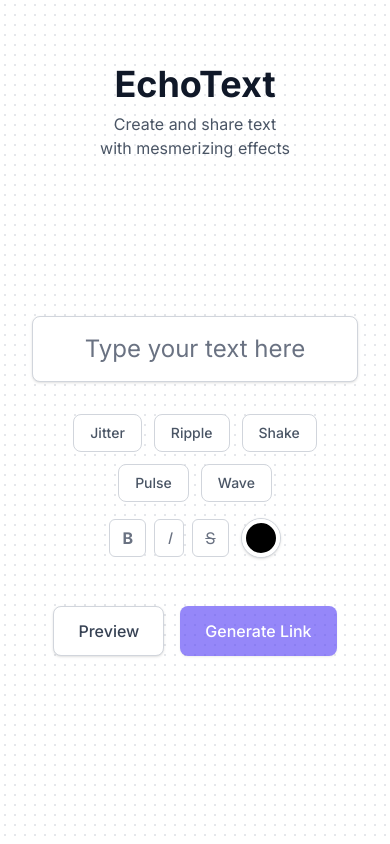
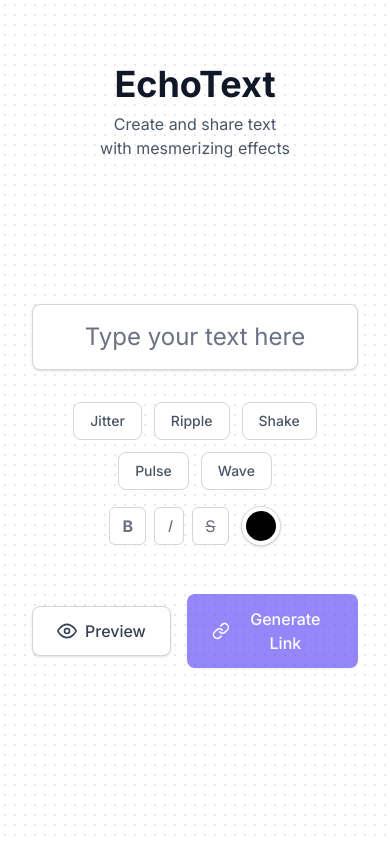
Before and after one commit to juanbeniteza/echotext, a Next.js app: page / in a window 390 px wide. Built offline with nearby package versions, Linux system fonts and the light colour scheme; no server answers.

Commit message:
feat: icons

```diff
--- a/package.json
+++ b/package.json
@@ -15,7 +15,8 @@
     "nanoid": "^5.1.5",
     "next": "15.2.4",
     "react": "^19.0.0",
-    "react-dom": "^19.0.0"
+    "react-dom": "^19.0.0",
+    "react-icons": "^5.2.1"
   },
   "devDependencies": {
     "@eslint/eslintrc": "^3",
--- a/src/app/page.tsx
+++ b/src/app/page.tsx
@@ -6,7 +6,8 @@ import TextDisplay from '../components/TextDisplay';
 import { Effect } from '../types';
 import { useSupabase } from '../hooks/useSupabase';
 import { generateShareableUrl, copyToClipboard } from '../utils/sharing';
-import { availableEffects, getEffectName } from '../utils/effects';
+import { availableEffects, getEffectName, getEffectClass } from '../utils/effects';
+import { FiEye, FiLink, FiX } from "react-icons/fi";
 
 // Formatting Button Component
 interface FormatButtonProps {
@@ -99,15 +100,23 @@ export default function Home() {
 
           {/* Effect Buttons Group */}
           <div className="flex flex-wrap items-center justify-center gap-3">
-            {availableEffects.map((effectKey) => (
+            {availableEffects.map((effectKey) => {
+              const isActive = config.effect === effectKey;
+              // Get the effect class string if this button is active
+              const effectClass = isActive ? getEffectClass(effectKey) : '';
+              return (
                 <button
                   key={effectKey}
-                className={`px-4 py-2 border rounded-lg font-medium transition duration-150 ease-in-out text-sm ${config.effect === effectKey ? 'bg-indigo-100 border-indigo-300 text-indigo-700 shadow-inner' : 'border-gray-300 text-gray-600 hover:bg-gray-50 bg-white bg-opacity-75'}`}
+                  className={`px-4 py-2 border rounded-lg font-medium transition duration-150 ease-in-out text-sm ${isActive ? 'bg-indigo-100 border-indigo-300 text-indigo-700 shadow-inner' : 'border-gray-300 text-gray-600 hover:bg-gray-50 bg-white bg-opacity-75'} md:w-auto`}
                   onClick={() => handleEffectClick(effectKey)}
                 >
+                  {/* Apply effect class to the text span when active */}
+                  <span className={isActive ? `effect-text ${effectClass}` : ''}>
                     {getEffectName(effectKey)}
+                  </span>
                 </button>
-            ))}
+              );
+            })}
           </div>
 
           {/* Formatting & Color Group (Shows border on medium+) */}
@@ -145,19 +154,25 @@ export default function Home() {
         {/* Action Buttons */}
         <div className="flex items-center space-x-4 pt-4">
           <button
-            className="px-6 py-3 border border-gray-300 rounded-lg text-gray-700 font-medium hover:bg-gray-100 focus:outline-none focus:ring-2 focus:ring-offset-2 focus:ring-indigo-500 transition duration-150 ease-in-out shadow-sm bg-white bg-opacity-75"
+            className="flex items-center justify-center gap-2 px-6 py-3 border border-gray-300 rounded-lg text-gray-700 font-medium hover:bg-gray-100 focus:outline-none focus:ring-2 focus:ring-offset-2 focus:ring-indigo-500 transition duration-150 ease-in-out shadow-sm bg-white bg-opacity-75"
             onClick={toggleFullscreen}
             aria-label={isFullscreen ? "Exit fullscreen preview" : "Enter fullscreen preview"}
           >
-            {isFullscreen ? "Exit Preview" : "Preview"}
+            {isFullscreen ? <FiX className="h-5 w-5" /> : <FiEye className="h-5 w-5" />}
+            <span>{isFullscreen ? "Exit" : "Preview"}</span>
           </button>
           <button
-            className="px-6 py-3 border border-transparent rounded-lg bg-indigo-600 text-white font-medium hover:bg-indigo-700 focus:outline-none focus:ring-2 focus:ring-offset-2 focus:ring-indigo-500 disabled:opacity-60 disabled:cursor-not-allowed transition duration-150 ease-in-out shadow-sm"
+            className="flex items-center justify-center gap-2 px-6 py-3 border border-transparent rounded-lg bg-indigo-600 text-white font-medium hover:bg-indigo-700 focus:outline-none focus:ring-2 focus:ring-offset-2 focus:ring-indigo-500 disabled:opacity-60 disabled:cursor-not-allowed transition duration-150 ease-in-out shadow-sm"
             onClick={handleGenerateLink}
             disabled={shareLoading || !config.text}
             aria-label="Generate shareable link"
           >
-            {shareLoading ? 'Generating...' : 'Generate Link'}
+            {shareLoading ? (
+              <span className="animate-spin rounded-full h-5 w-5 border-b-2 border-white"></span>
+            ) : (
+              <FiLink className="h-5 w-5" />
+            )}
+            <span>{shareLoading ? 'Generating...' : 'Generate Link'}</span>
           </button>
         </div>
 
```
Lines whose indentation alone changed are shown as unchanged.
